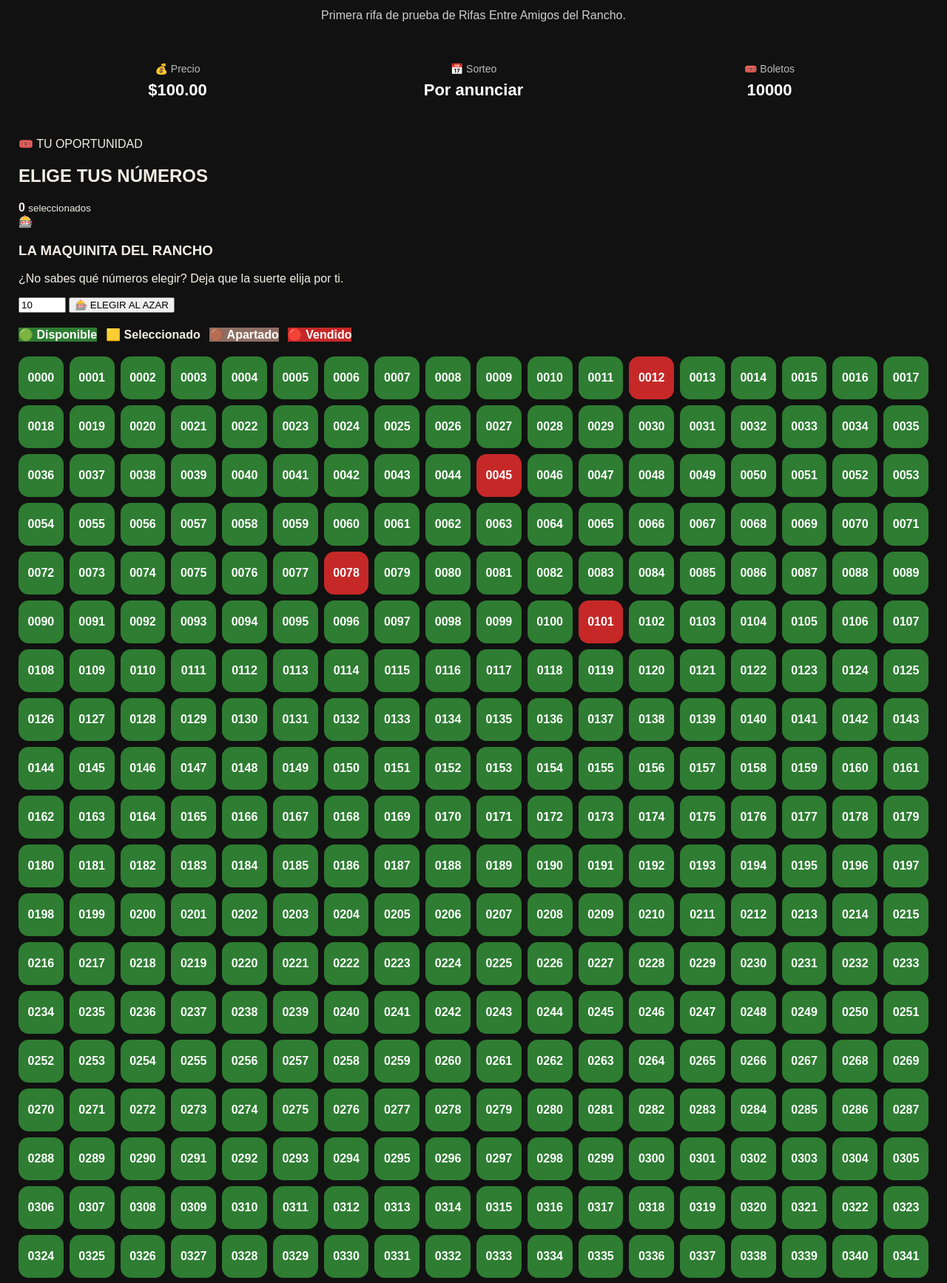
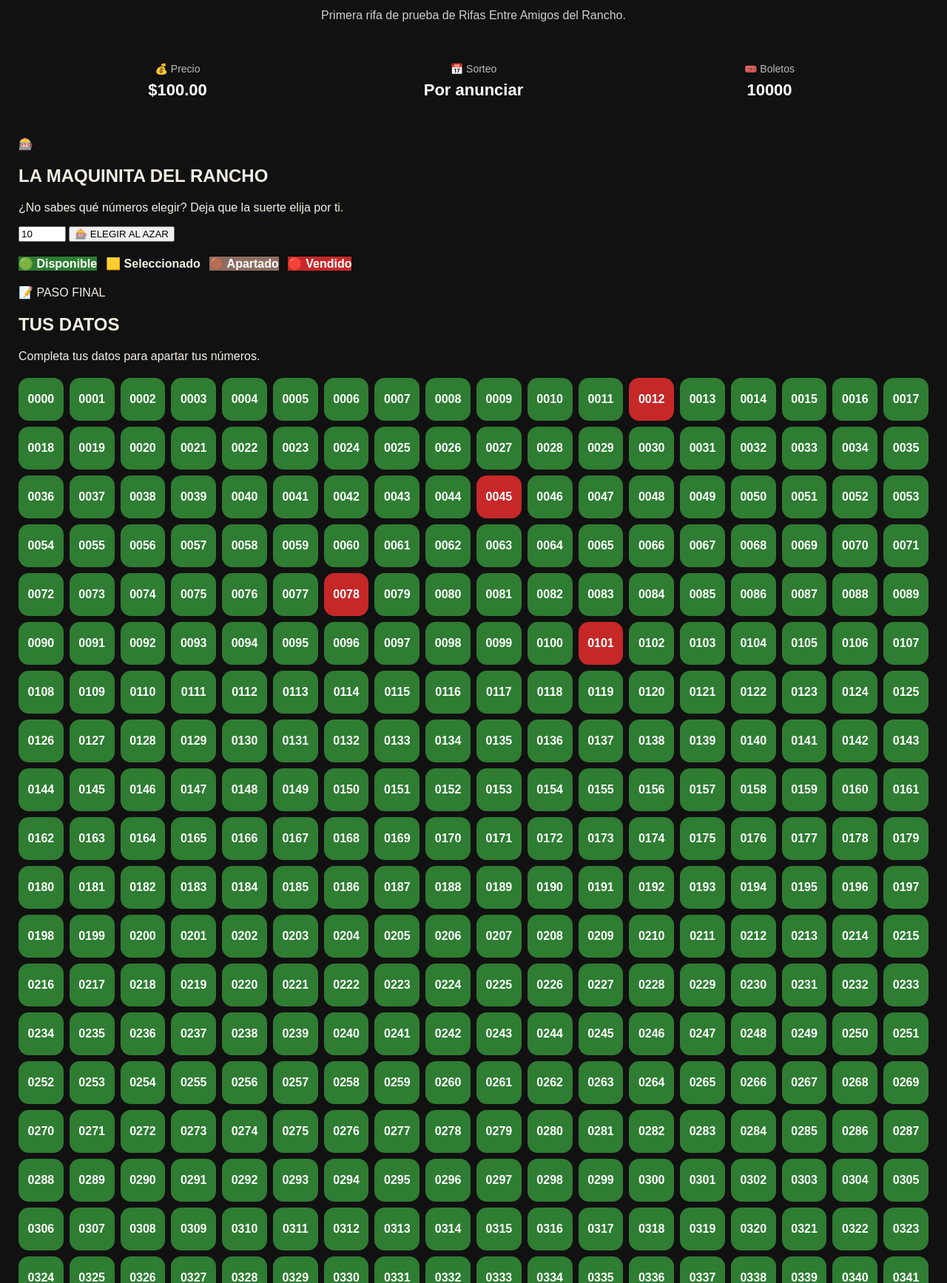
Before and after one commit to Admin1pablo/rifas-entre-amigos-, a Flask app: page /rifa/1 in a window 1280 px wide. Shown: the part 192-1927 px from the top of the page at 74% size. Run offline with Flask 3, Linux system fonts and the light colour scheme; data comes from the database, SQL or seed files in the repository.

Commit message:
Refactor raffle layout and update UI elements

```diff
--- a/templates/raffle.html
+++ b/templates/raffle.html
@@ -147,38 +147,11 @@
 
             <!-- SECCIÓN DE NÚMEROS -->
 
-            <section class="numbers-panel">
+            <div class="raffle-layout">
 
-                <div class="panel-title">
+    <!-- COLUMNA IZQUIERDA -->
 
-                    <div>
-
-                        <span>
-                            🎟️ TU OPORTUNIDAD
-                        </span>
-
-                        <h2>
-                            ELIGE TUS NÚMEROS
-                        </h2>
-
-                    </div>
-
-                    <div class="selected-counter">
-
-                        <strong id="selectedCount">
-                            0
-                        </strong>
-
-                        <small>
-                            seleccionados
-                        </small>
-
-                    </div>
-
-                </div>
-
-
-                <!-- MAQUINITA -->
+    <section class="left-column">
 
         <div class="lucky-machine">
 
@@ -188,15 +161,13 @@
 
             <div class="machine-content">
 
-                        <h3>
-                            LA MAQUINITA DEL RANCHO
-                        </h3>
+                <h2>LA MAQUINITA DEL RANCHO</h2>
 
                 <p>
                     ¿No sabes qué números elegir?
                     Deja que la suerte elija por ti.
                 </p>
-<aside class="participant-panel">
+
                 <div class="machine-controls">
 
                     <input
@@ -204,13 +175,11 @@
                         id="cantidadNumeros"
                         min="1"
                         max="100"
-                                value="10"
-                            >
+                        value="10">
 
                     <button
                         type="button"
-                                onclick="elegirNumeros()"
-                            >
+                        onclick="elegirNumeros()">
 
                         🎰 ELEGIR AL AZAR
 
@@ -218,18 +187,15 @@
 
                 </div>
 
+                <p
+                    id="numerosElegidos"
+                    class="lucky-result">
+                </p>
+
             </div>
 
         </div>
 
-
-                <p
-                    id="numerosElegidos"
-                    class="lucky-result"
-                ></p>
-
-
-                <!-- LEYENDA -->
 
         <div class="legend">
 
@@ -248,6 +214,29 @@
             <span class="sold">
                 🔴 Vendido
             </span>
+
+        </div>
+
+    </section>
+
+
+    <!-- COLUMNA DERECHA -->
+
+    <aside class="participant-panel">
+
+        <div class="participant-header">
+
+            <span>
+                📝 PASO FINAL
+            </span>
+
+            <h2>
+                TUS DATOS
+            </h2>
+
+            <p>
+                Completa tus datos para apartar tus números.
+            </p>
 
         </div>
 
```
Lines whose indentation alone changed are shown as unchanged.
